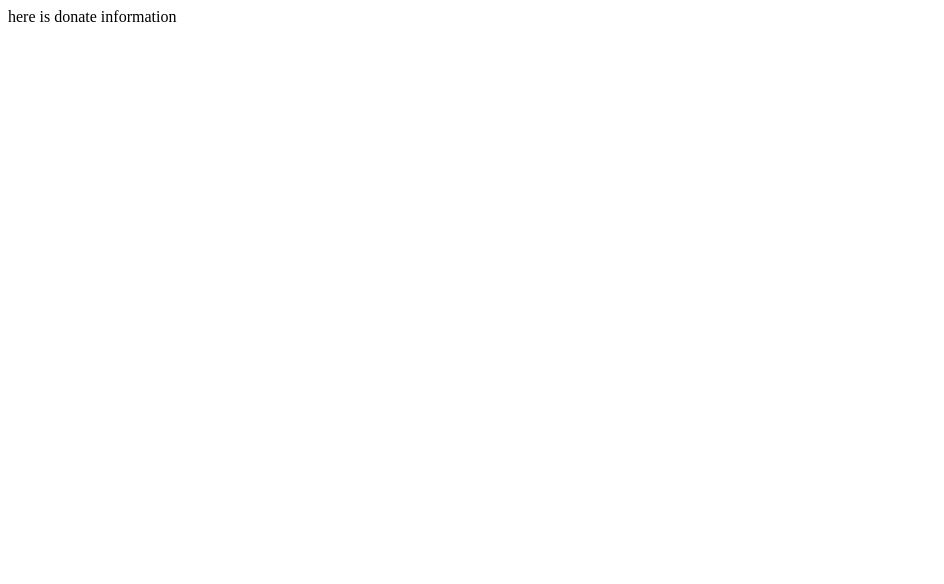
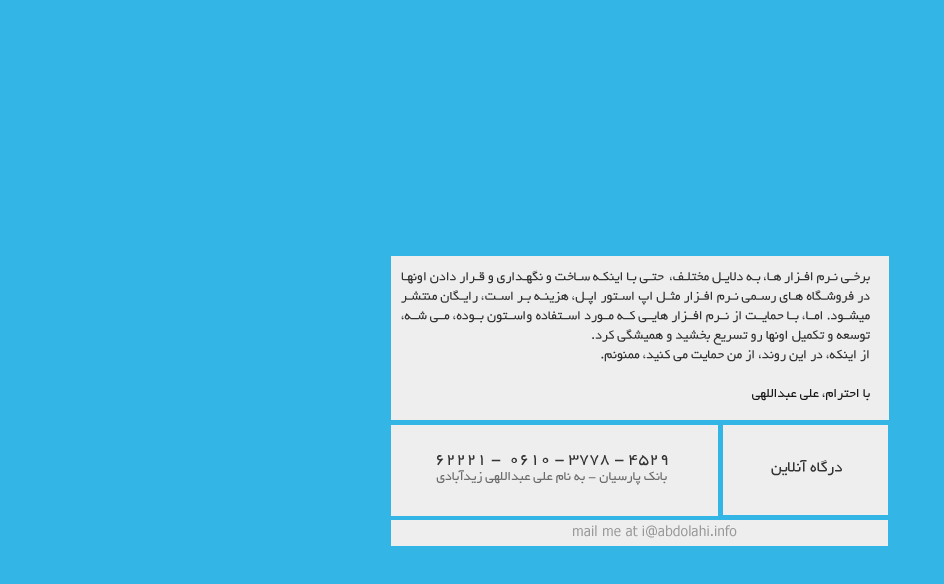
Before and after one commit to aliab/aliab.github.com, a plain HTML site: page donate.html in a window 1280 px wide. Shown: the whole page, without its empty margins (0-944 px from the left). Drawn offline with Linux system fonts and the light colour scheme.

Commit message:
make donate page complete

```diff
--- a/donate.html
+++ b/donate.html
@@ -1,8 +1,97 @@
+<!doctype html>
 <html>
-	<head>
-		<title>ali abdolahi, donate page</title>
-	</head>
-	<body>
-		<p>here is donate information</p>
-	</body>
+<head>
+<meta charset="utf-8">
+<title>Donate!</title>
+<meta name="viewport" content="width=device-width, initial-scale=1, maximum-scale=1">
+<style type="text/css">
+
+*{
+	margin:0;
+	padding:0;
+}
+
+body{
+	background-color:#33b5e5;
+}
+
+div#container{
+	width:498px;
+	height:288px;
+	margin:auto;
+	position:absolute;
+	top:0;
+	right:0;
+	left:0;
+	bottom:0;
+}
+
+div#head{
+	height:140px;
+	background-color:#eee;
+	margin-bottom:5px;
+	padding:10px;
+	padding-top: 14px;
+}
+
+div#content{
+	height:90px;
+	margin-bottom:5px;
+
+}
+
+div#btn{
+	width:165px;
+	height:90px;
+	margin-left:332px;
+}
+
+div#btn a{
+	background-color:#eee;
+	margin:auto;
+	display:block;
+	padding:35px 48px;
+}
+div#btn a:hover{
+	background-color:#fff;
+}
+div#hesab{
+	width:237px;
+	height:31px;
+	margin-right:5px;
+	float:left;
+	background-color:#eee;
+	padding:30px 45px;
+}
+
+div#footer{
+	height:28px;
+}
+
+div#footer a{
+	display:block;
+	background-color:#eee;
+	padding:4px 182px;
+	width:133px;
+}
+
+div#footer a:hover{
+	background-color:#fff;
+}
+
+</style>
+</head>
+
+<body>
+
+<div id="container">
+	<div id="head"><img src="images/donate-top.png" width="469" height="131" /></div>
+    <div id="content">
+    	<div id="hesab"><img src="images/donate-hesab.png" width="232" height="30" /></div>
+        <div id="btn"><a href="#"><img src="images/donate-btn.png" width="71" height="16" /></a></div>
+    </div>
+    <div id="footer"><a href="MAILTO:i@abdolahi.info"><img src="images/donate-mailme.png" width="164" height="13" /></a></div>
+</div>
+
+</body>
 </html>
```
Also changed, not shown: index.html (+1 -0 lines), images/donate-btn.png (added), images/donate-hesab.png (added), images/donate-mailme.png (added), images/donate-top.png (added).
